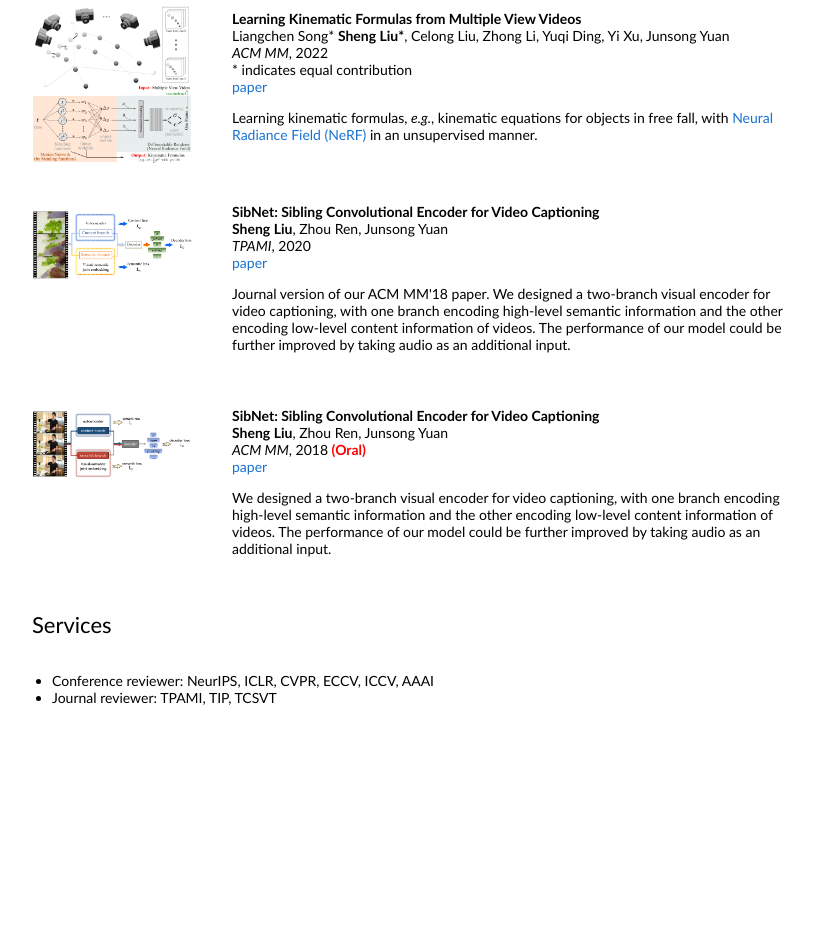
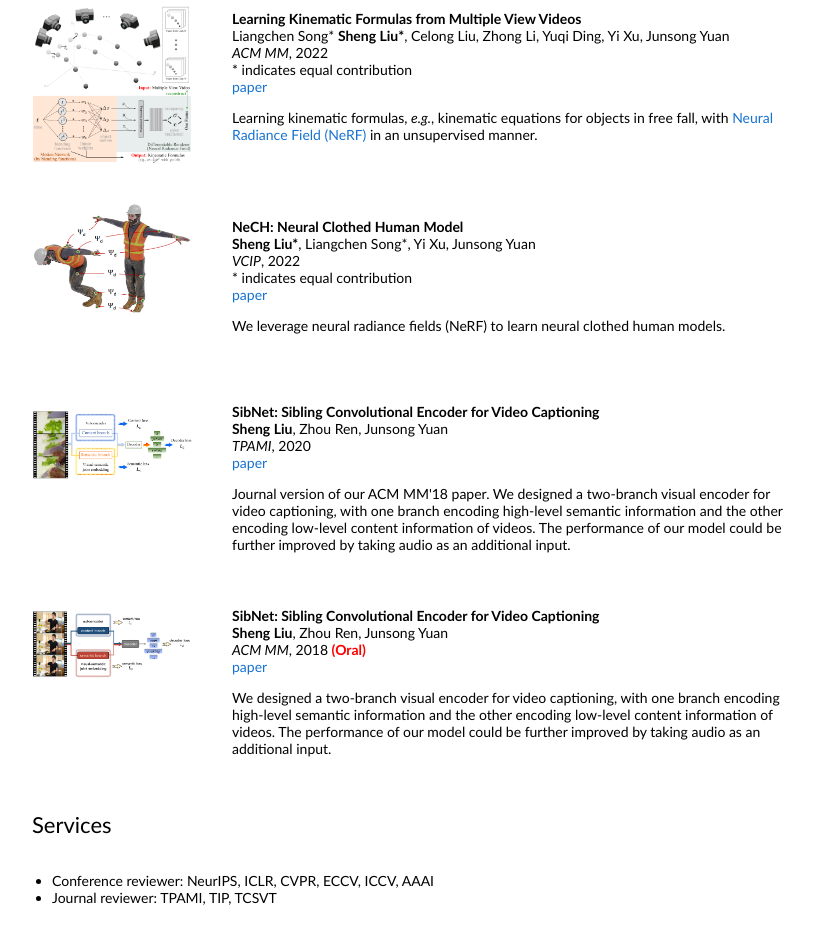
Before and after one commit to shengliu23/shengliu23.github.io, a plain HTML site: page index.html in a window 1280 px wide. Shown: the part 1338-2266 px from the top of the page, without its empty margins (228-1042 px from the left). Before the commit the page ends 2066 px from the top, so only its background shows below. Drawn offline with Linux system fonts and the light colour scheme.

Commit message:
Add NeCH

```diff
--- a/index.html
+++ b/index.html
@@ -259,6 +259,40 @@
     </tr>
 
 
+    <tr onmouseout="form_stop()" onmouseover="form_start()">
+      <td style="padding:20px;width:25%;vertical-align:middle">
+        <div class="one">
+          <img src='images/NeCH.png' width="160">
+        </div>
+        <script type="text/javascript">
+          function form_start() {
+            document.getElementById('form_image').style.opacity = "1";
+          }
+
+          function form_stop() {
+            document.getElementById('form_image').style.opacity = "0";
+          }
+          form_stop()
+        </script>
+      </td>
+      <td style="padding:20px;width:75%;vertical-align:middle">
+        <!-- <a href=""> -->
+          <papertitle>NeCH: Neural Clothed Human Model</papertitle>
+        <!-- </a> -->
+        <br>
+        <strong>Sheng Liu*</strong>,
+        Liangchen Song*, Yi Xu, Junsong Yuan
+        <br>
+        <em>VCIP</em>, 2022
+        <br>
+        * indicates equal contribution
+        <br>
+        <a href="https://ieeexplore.ieee.org/document/9675372k">paper</a>
+        <p>We leverage neural radiance fields (NeRF) to learn neural clothed human models.</p>
+      </td>
+    </tr>
+
+
     <tr onmouseout="sibnet_pami_stop()" onmouseover="sibnet_pami_start()">
       <td style="padding:20px;width:25%;vertical-align:middle">
         <div class="one">
```
Also changed, not shown: images/NeCH.png (added).
